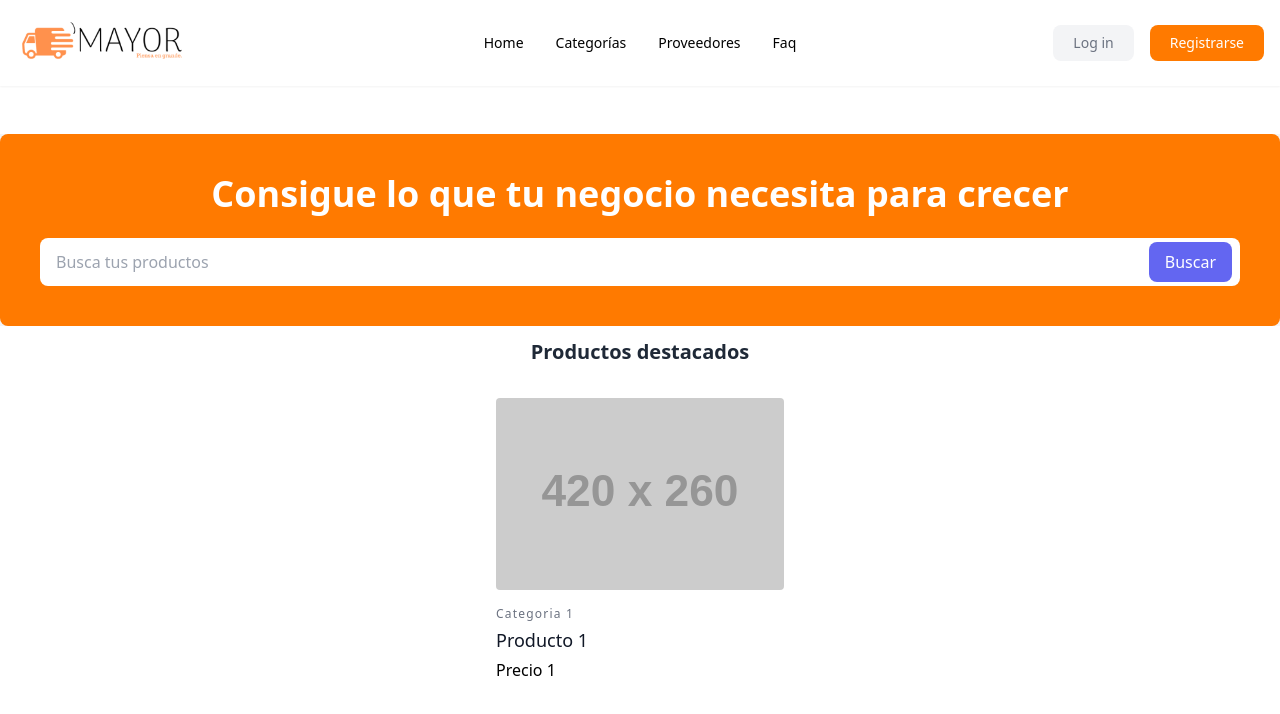
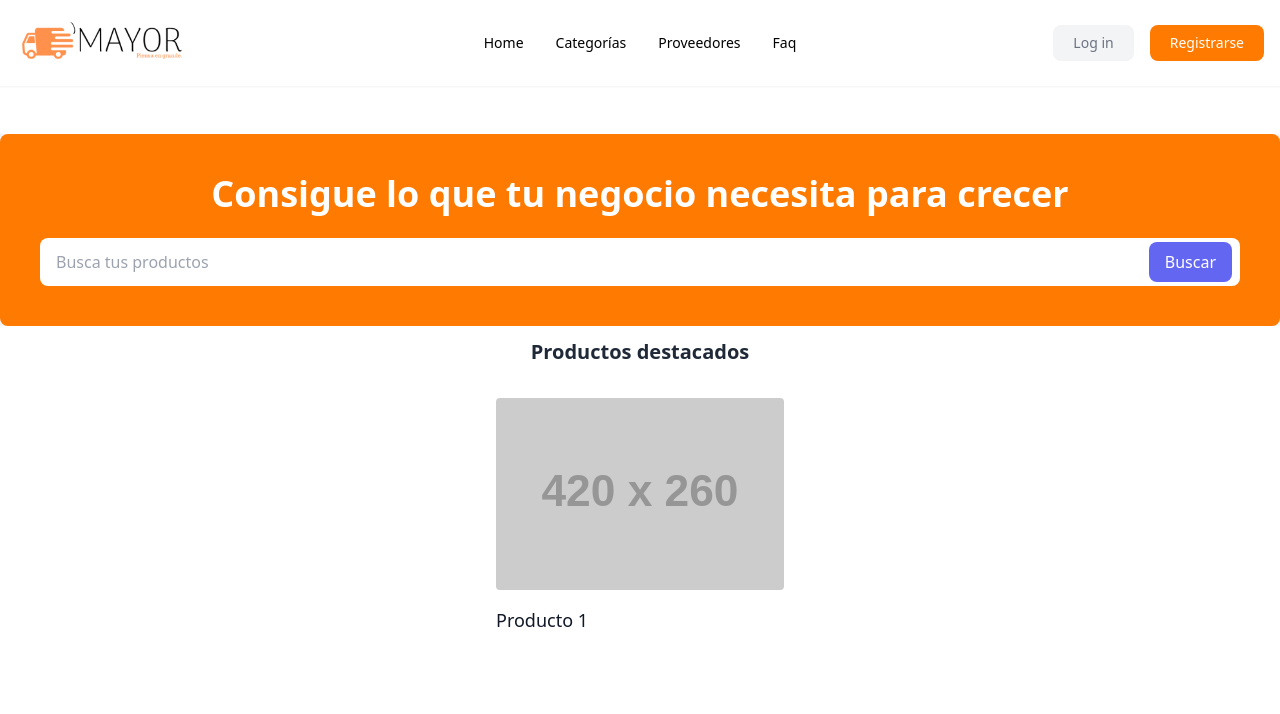
Before and after one commit to JohnDSmallpage/Proyecto-DMayor, a React (Vite) app: page / in a window 1280 px wide. Shown: the top 714 px of the page. Built offline with nearby package versions, Linux system fonts and the light colour scheme.

Commit message:
pruebas buscador

```diff
--- a/src/components/Product.jsx
+++ b/src/components/Product.jsx
@@ -13,12 +13,12 @@ export function Product({ info }) {
         </a>
         <div className="mt-4">
           <h3 className="text-gray-500 text-xs tracking-widest title-font mb-1">
-            {info.category}
+            {/* {info.category} */}
           </h3>
           <h2 className="text-gray-900 title-font text-lg font-medium">
             {info.product_name}
           </h2>
-          <p className="mt-1">{info.price}</p>
+          {/* <p className="mt-1">{info.price}</p> */}
         </div>
       </div>
     </>
--- a/src/components/Searchbar.jsx
+++ b/src/components/Searchbar.jsx
@@ -2,8 +2,15 @@ import React from "react";
 import { Link } from "react-router-dom";
 import { SEARCH_PAGE } from "../routes/Url";
 import { Product } from "./Product";
+import { useState } from "react";
 
-export function Searchbar() {
+export function Searchbar(props) {
+  const [text, setText] = useState("");
+
+  const handleInputChange = (event) => {
+    setText(event.target.value);
+  };
+
   return (
     <>
       <div className="sm:flex items-center bg-white rounded-lg overflow-hidden px-2 py-1 justify-between">
@@ -11,12 +18,14 @@ export function Searchbar() {
           className="text-base text-gray-400 flex-grow outline-none px-2 "
           type="text"
           placeholder="Busca tus productos"
+          onChange={handleInputChange}
         />
         <div>
-
+          <div>
             <button className="bg-indigo-500 text-white text-base rounded-lg px-4 py-2 font-thin">
               <Link to={SEARCH_PAGE}>Buscar</Link>
             </button>
+          </div>
         </div>
       </div>
     </>
--- a/src/views/SearchPage.jsx
+++ b/src/views/SearchPage.jsx
@@ -3,7 +3,7 @@ import { Searchbar } from "../components/Searchbar";
 import { Product } from "../components/Product";
 
 export function SearchPage() {
-    let product = {product_name: "Producto 1", category: "Categoria 1", price: "Precio 1"};
+  let product = {product_name: "Producto 1", category: "Categoria 1", price: "Precio 1"};
 
   return (
     <>
```
